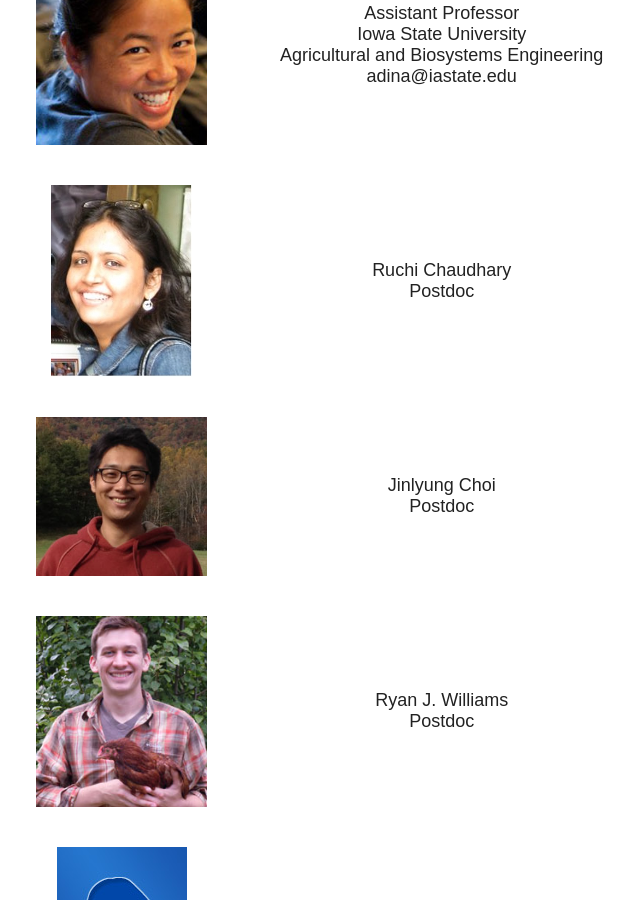
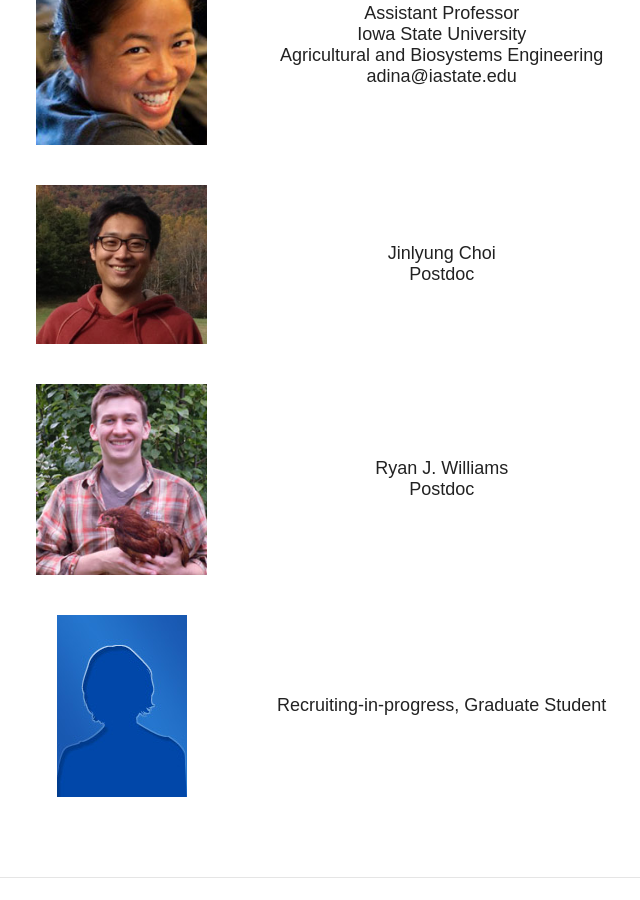
Before and after one commit to germs-lab/germs-lab.github.com-bu, a Jekyll site: the page built from people/index.md, in a window 1280 px wide and 900 px high, scrolled down 709 px. Shown: the whole window, without its empty margins (304-944 px from the left). Built offline with Jekyll 4.4.1, drawn with Linux system fonts in a browser that asks for light colours; nearby versions of some CDN libraries.

Commit message:
removed Ruchi for now

```diff
--- a/people/index.md
+++ b/people/index.md
@@ -26,10 +26,7 @@ document.write("<a href='" + "mail" + "to:" + username + "@" + hostname + "'>" +
 </th>
 
   </tr>
-<tr>
-    <th class="tg-031e"><img src="Ruchi.jpg" alt="description here" /></th>
-    <th class="tg-031e">Ruchi Chaudhary<br>Postdoc</th>
-  </tr>
+
 <tr>
     <th class="tg-031e"><img src="jin3.jpg" alt="description here" /></th>
     <th class="tg-031e">Jinlyung Choi<br>Postdoc</th>
```
